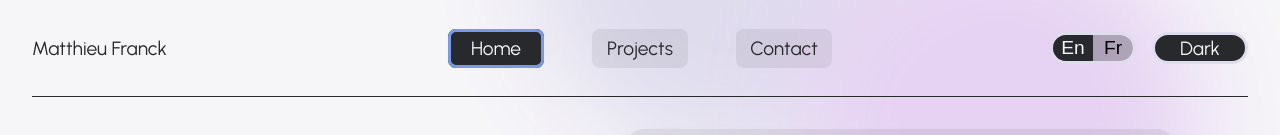
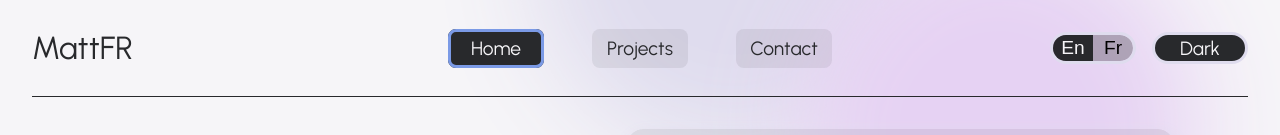
Before and after one commit to Matt-Fr/portfolio, a React (Create React App) app: page / in a window 1280 px wide. Shown: the top 135 px of the page. Built offline with nearby package versions, Linux system fonts and the light colour scheme.

Commit message:
changed logo

```diff
--- a/src/components/Navbar.js
+++ b/src/components/Navbar.js
@@ -21,7 +21,7 @@ const Navbar = () => {
   return (
     <header className="mainHeader">
       <Link to="/" className="logo">
-        Matthieu Franck
+        MattFR
       </Link>
       <nav className={showLinks ? "navbar show-nav" : "navbar"}>
         <NavLink className="navbar-element" to="/" onClick={handleShowLinks}>
--- a/src/pages/SharedLayout.scss
+++ b/src/pages/SharedLayout.scss
@@ -77,6 +77,7 @@
 .logo {
   text-decoration: none;
   color: var(--clr-font);
+  font-size: 2rem;
 }
 
 .navbar {
```
